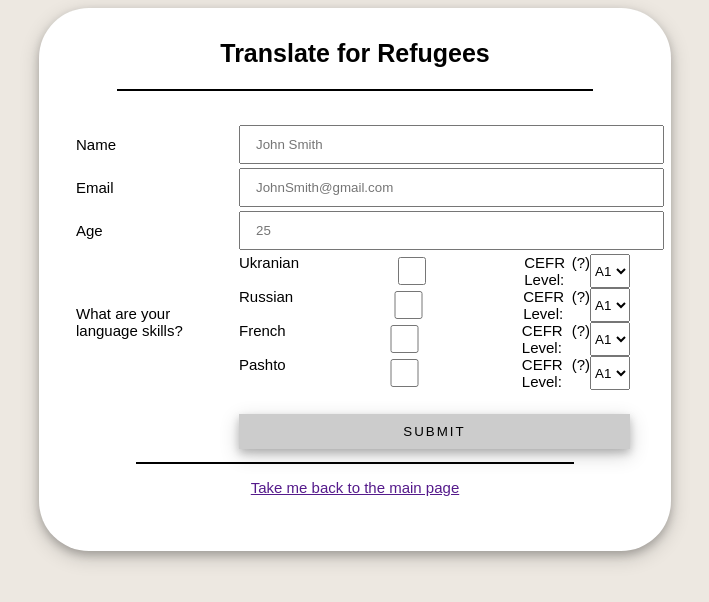
After one commit to cyberliv/athena2022_language_project, a Django app: template webApp/templates/webApp/register_volunteer.html in a window 1280 px wide. The commit adds this page. Shown: the top 602 px of the page, without its empty margins (285-994 px from the left). Run offline with Django 4.2, Linux system fonts and the light colour scheme; the template is opened without the code that fills it, so the values that code supplies are empty.

Commit message:
Updated front page and css

```diff
--- a/webApp/static/css/login.css
+++ b/webApp/static/css/login.css
@@ -25,7 +25,7 @@ body {
 }
 
 .item {
-  bottom-margin:20px;
+  padding-bottom:20px;
 }
 
 header {
@@ -63,7 +63,7 @@ img {
   margin-bottom: 10px;
 }
 
-button {
+button, input[type=submit] {
   border: none;
   background-color: #cccccc;
   color: black;
@@ -84,6 +84,32 @@ li button {
   box-shadow: none;
 }
 
+input {
+  width: 100%;
+  padding: 10px 15px;
+}
+
+table {
+  table-layout: fixed;
+}
+
+td{
+  text-align: left;
+  padding-left:10px;
+   max-width: 150px;
+}
+.col_1{
+  width:70px;
+}
+.col_2{
+  width: 400px;
+}
+
+.preference {
+display:flex;
+  justify-content: flex-end;
+}
+
 @media only screen and (max-width: 600px) {
   html,
   body,
@@ -94,11 +120,56 @@ li button {
   h2 {
     font-size: 20px !important;
   }
+}
+/* Popup container */
+.popup {
+  position: relative;
+  display: inline-block;
+  cursor: pointer;
+}
 
-  #form_results {
-  display: none;
-  position: fixed;
-  bottom: 0;
-  right: 0;
-  }
+/* The actual popup (appears on top) */
+.popup .popuptext {
+  visibility: hidden;
+  width: 160px;
+  background-color: #555;
+  color: #fff;
+  text-align: center;
+  border-radius: 6px;
+  padding: 8px 0;
+  position: absolute;
+  z-index: 1;
+  bottom: 125%;
+  left: 50%;
+  margin-left: -80px;
 }
+
+/* Popup arrow */
+.popup .popuptext::after {
+  content: "";
+  position: absolute;
+  top: 100%;
+  left: 50%;
+  margin-left: -5px;
+  border-width: 5px;
+  border-style: solid;
+  border-color: #555 transparent transparent transparent;
+}
+
+/* Toggle this class when clicking on the popup container (hide and show the popup) */
+.popup .show {
+  visibility: visible;
+  -webkit-animation: fadeIn 1s;
+  animation: fadeIn 1s
+}
+
+/* Add animation (fade in the popup) */
+@-webkit-keyframes fadeIn {
+  from {opacity: 0;}
+  to {opacity: 1;}
+}
+
+@keyframes fadeIn {
+  from {opacity: 0;}
+  to {opacity:1 ;}
+}
--- /dev/null
+++ b/webApp/static/js/login.js
@@ -0,0 +1,4 @@
+function myPopup() {
+  var popup = document.getElementById("myPopup");
+  popup.classList.toggle("show");
+}
--- /dev/null
+++ b/webApp/templates/webApp/register_volunteer.html
@@ -0,0 +1,141 @@
+{% extends 'webApp/base_splash.html' %}
+{% block content %}
+  <div class='item' id='language'>
+    <table>
+      <form id="survey-form" action="/">
+      <th><div class="col_1"></div></th>
+        <th><div class="col_2"></div></th>
+      <tr>
+        <td>
+      <label for="name" id="name-label">Name<br>
+        </td>
+          <td>
+            <input type ="text" name="name" id="name" placeholder="John Smith">
+              </td>
+        </tr>
+        <tr>
+          <td>
+      <label for="email" id="email-label"> Email<br>
+        </td>
+            <td>
+              <input type="email" name="email" id="email" placeholder="JohnSmith@gmail.com">
+               </td>
+        </tr>
+        <tr>
+          <td>
+        <label for="number" id="number-label"> Age
+          </td>
+            <td>
+          <input type="number" name="age" id="number" min="18" max="110" placeholder="25">
+              </td>
+        </tr>
+        <tr>
+          <td>
+            What are your language skills?</td>
+          <td>
+            <div class="preference">
+              <label class="form_item" for="Ukranian">Ukranian</label>
+              <input class="form_item" type="checkbox" value="" id="Ukranian">
+            <label class="form_item" for="CEFR_ukr">CEFR Level:</label>
+              <div class="popup" onclick="myPopup()">(?)
+  <span class="popuptext" id="myPopup">
+    A1: Beginner<br>
+    A2: Elementary<br>
+    B1: Intermediate<br>
+    B2: Upper Intermediate<br>
+    C1: Advanced<br>
+    C2: Proficiency<br>
+  </span>
+</div>
+<select id="CEFR_ukr" name="CEFR_ukr">
+  <option value="A1">A1</option>
+  <option value="A2">A2</option>
+  <option value="B1">B1</option>
+  <option value="B2">B2</option>
+    <option value="C1">C1</option>
+  <option value="C2">C2</option>
+</select></div>
+            <div class="preference">
+              <label class="form_item" for="Russian">Russian</label>
+              <input class="form_item" type="checkbox" value="" id="Russian">
+            <label class="form_item" for="CEFR_ru">CEFR Level:</label>
+              <div class="popup" onclick="myPopup()">(?)
+  <span class="popuptext" id="myPopup">
+    A1: Beginner<br>
+    A2: Elementary<br>
+    B1: Intermediate<br>
+    B2: Upper Intermediate<br>
+    C1: Advanced<br>
+    C2: Proficiency<br>
+  </span>
+</div>
+<select id="CEFR_ru" name="CEFR_ru">
+  <option value="A1">A1</option>
+  <option value="A2">A2</option>
+  <option value="B1">B1</option>
+  <option value="B2">B2</option>
+    <option value="C1">C1</option>
+  <option value="C2">C2</option>
+</select></div>
+            <div class="preference">
+              <label for="French">French</label>
+              <input type="checkbox" id="French">
+              <label for="CEFR_fr">CEFR Level:</label>
+              <div class="popup" onclick="myPopup()">(?)
+  <span class="popuptext" id="myPopup">
+    A1: Beginner<br>
+    A2: Elementary<br>
+    B1: Intermediate<br>
+    B2: Upper Intermediate<br>
+    C1: Advanced<br>
+    C2: Proficiency<br>
+  </span>
+</div>
+<select id="CEFR_fr" name="CEFR_fr">
+  <option value="A1">A1</option>
+  <option value="A2">A2</option>
+  <option value="B1">B1</option>
+  <option value="B2">B2</option>
+    <option value="C1">C1</option>
+  <option value="C2">C2</option>
+</select>
+               </div>
+            <div class="preference">
+              <label for="Pashto">Pashto</label>
+       <input type="checkbox" id="Pashto">
+       <label for="CEFR_pas">CEFR Level:</label>
+              <div class="popup" onclick="myPopup()">(?)
+  <span class="popuptext" id="myPopup">
+    A1: Beginner<br>
+    A2: Elementary<br>
+    B1: Intermediate<br>
+    B2: Upper Intermediate<br>
+    C1: Advanced<br>
+    C2: Proficiency<br>
+  </span>
+</div>
+<select id="CEFR_pas" name="CEFR_pas">
+  <option value="A1">A1</option>
+  <option value="A2">A2</option>
+  <option value="B1">B1</option>
+  <option value="B2">B2</option>
+    <option value="C1">C1</option>
+  <option value="C2">C2</option>
+</select>
+            </div>
+            <td>
+              <tr>
+                <td></td>
+                <td>
+ <input type="submit" id="submit" value="Submit">
+                </td>
+              </tr>
+  </form>
+            </table>
+  <p class='striped-border'></p>
+  <div class='item'>
+    <p><a href="">Take me back to the main page</a></p>
+    <p id="demo"></p>
+  </div>
+  </div>
+ {% endblock %}
```
Also changed, not shown: webApp/templates/webApp/landing_page.html (added, +29 -0 lines), webApp/templates/webApp/login.html (+7 -19 lines), webApp/templates/webApp/register_refugee.html (added, +14 -0 lines).
